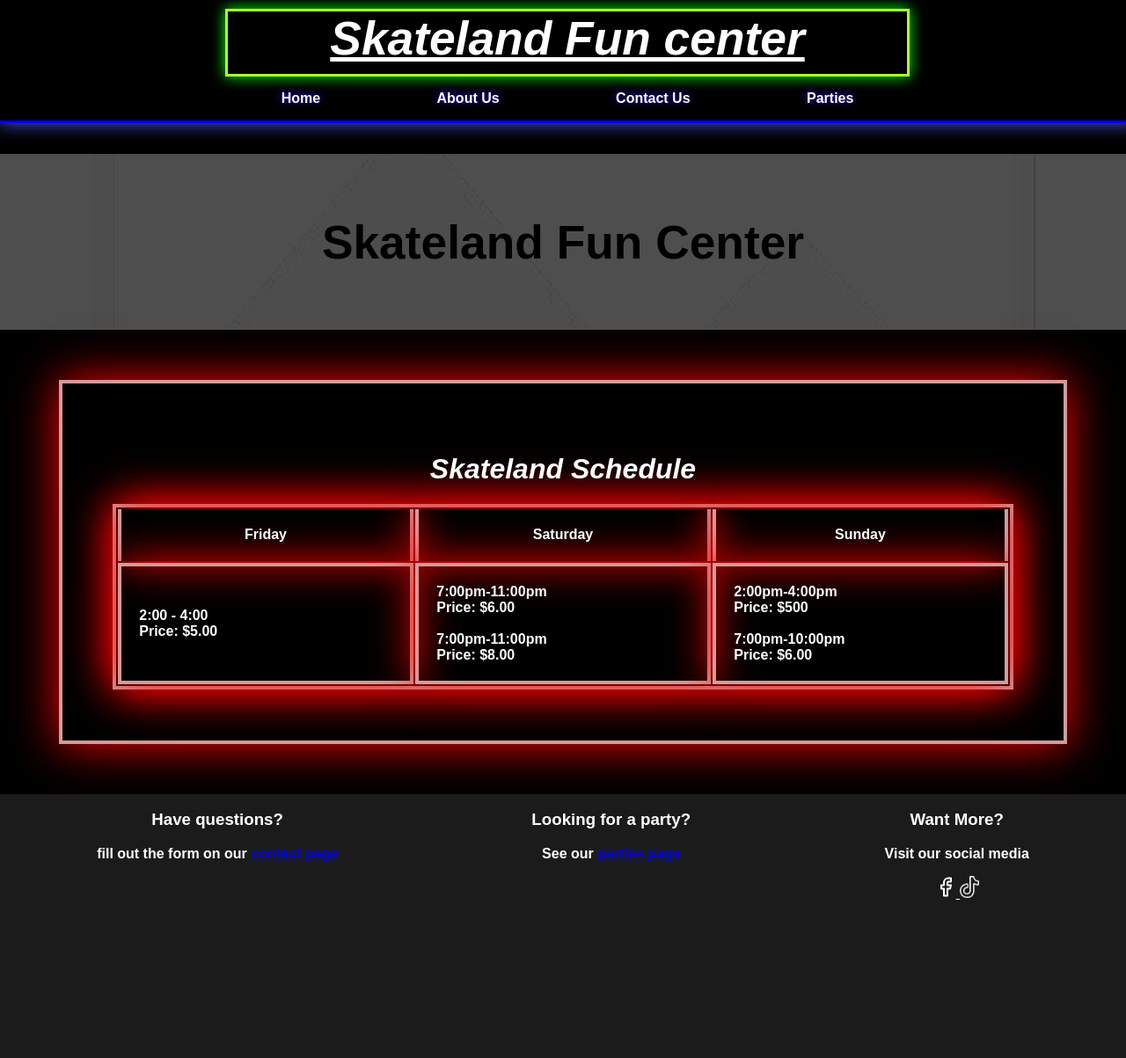
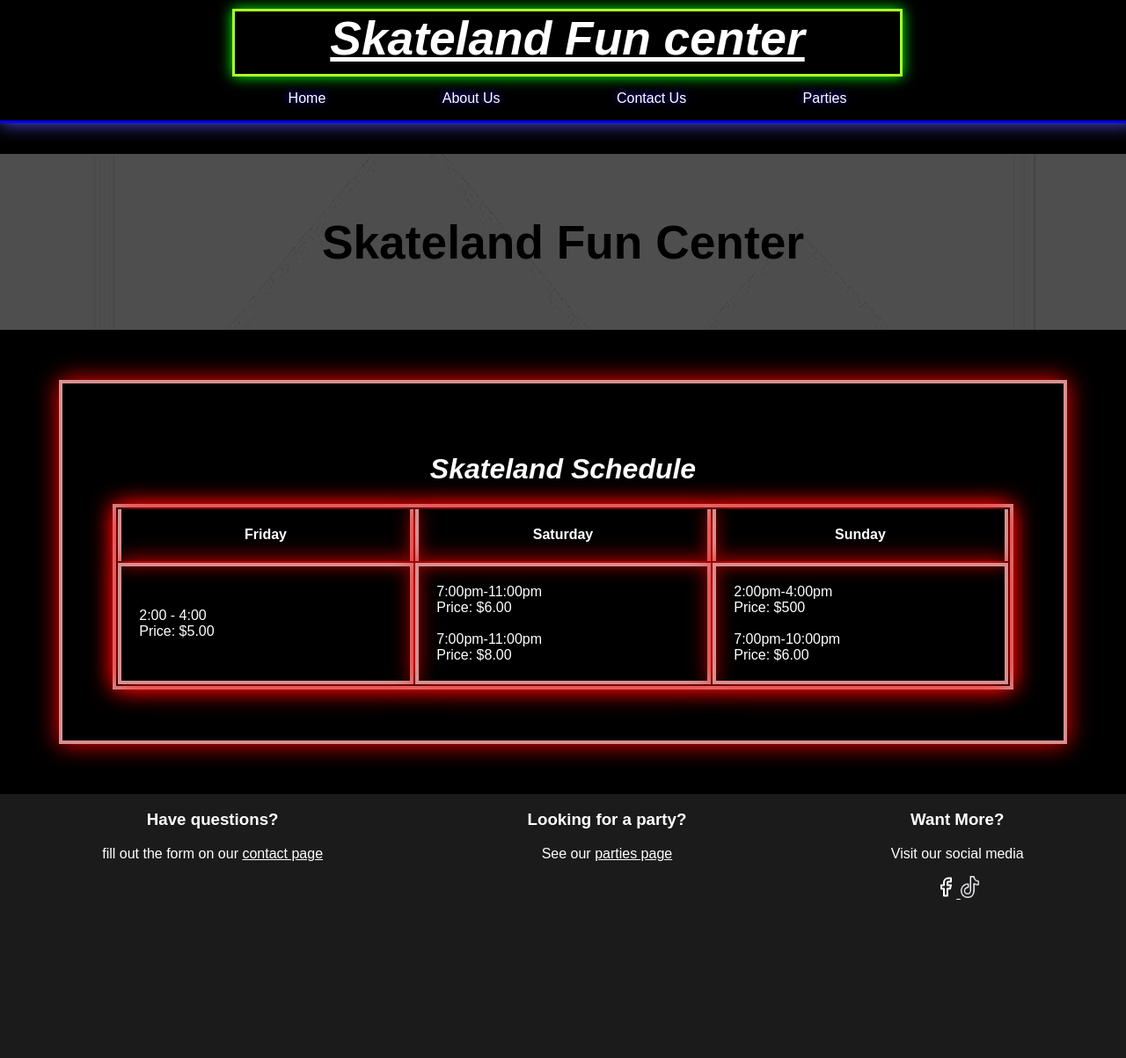
Before and after one commit to Fenderchu/Skateland-Funcenter-Neosho, a plain HTML site: page index.html in a window 1280 px wide. Shown: the whole page at 88% size. Drawn offline with nearby package versions, Linux system fonts and the light colour scheme; a web font is replaced by a local one.

Commit message:
added party page filler and tweeked some css classes for box-shadows

```diff
--- a/styles.css
+++ b/styles.css
@@ -24,6 +24,7 @@ body{
 .navbar-nav{
     text-align: center;
     padding: 0%;
+    font-weight: 100;
 }
 .navbar-brand{
     padding-bottom: 10px;
@@ -130,7 +131,8 @@ body{
 }
 .Schedule, td{
     text-align: start;
-    border: solid
+    border: solid;
+    font-weight: 100;
 }
 th{
     border-right: solid;
@@ -140,12 +142,16 @@ th, td{
     width:10%;
     padding: 2%;
 }
+
 .Schedule, .Schedule th,.Schedule td, .card-schedule{
     border-width: 3pt;
-    border-color: rgb(212, 154, 154);
-    box-shadow: 0px 0px 50px red;
+    border-color: rgb(215, 143, 143);
+    box-shadow: 0px 0px 25px red;
 }
-
+.Schedule{
+    margin-left: auto;
+    margin-right: auto;
+}
 .header{
     text-align: center;
 }
@@ -158,6 +164,7 @@ form{
     border: solid;
     display: inline;
     font-size: 15pt;
+    font-weight:lighter;
 
 }
 form input{
@@ -177,20 +184,25 @@ form button{
     color: white;
 }
 form p{
+
     margin: 0%;
 }
 .thanks{
     padding-top: 150px;
 }
 .box-shadow-red{
+    border: solid;
     border-color: rgb(248, 126, 126);
     box-shadow: 0px 0px 15px rgb(255, 0, 0);
 }
 .box-shadow-green{
+    border: solid;
     border-color: greenyellow;
     box-shadow: 0px 0px 15px rgb(0, 255, 8);
+
 }
 .box-shadow-blue{
+    border: solid;
     border-color: rgb(83, 78, 230);
     box-shadow: 0px 0px 15px rgb(25, 0, 255);
 }
@@ -235,6 +247,10 @@ form p{
     height: 300px;
     text-align: center;
     justify-content: space-around;
+    font-weight: 100;
+}
+.footer a{
+    color: rgb(255, 255, 255);
 }
 .about-cont {
     display: block;
```
Also changed, not shown: Parties.html (+9 -1 lines).
